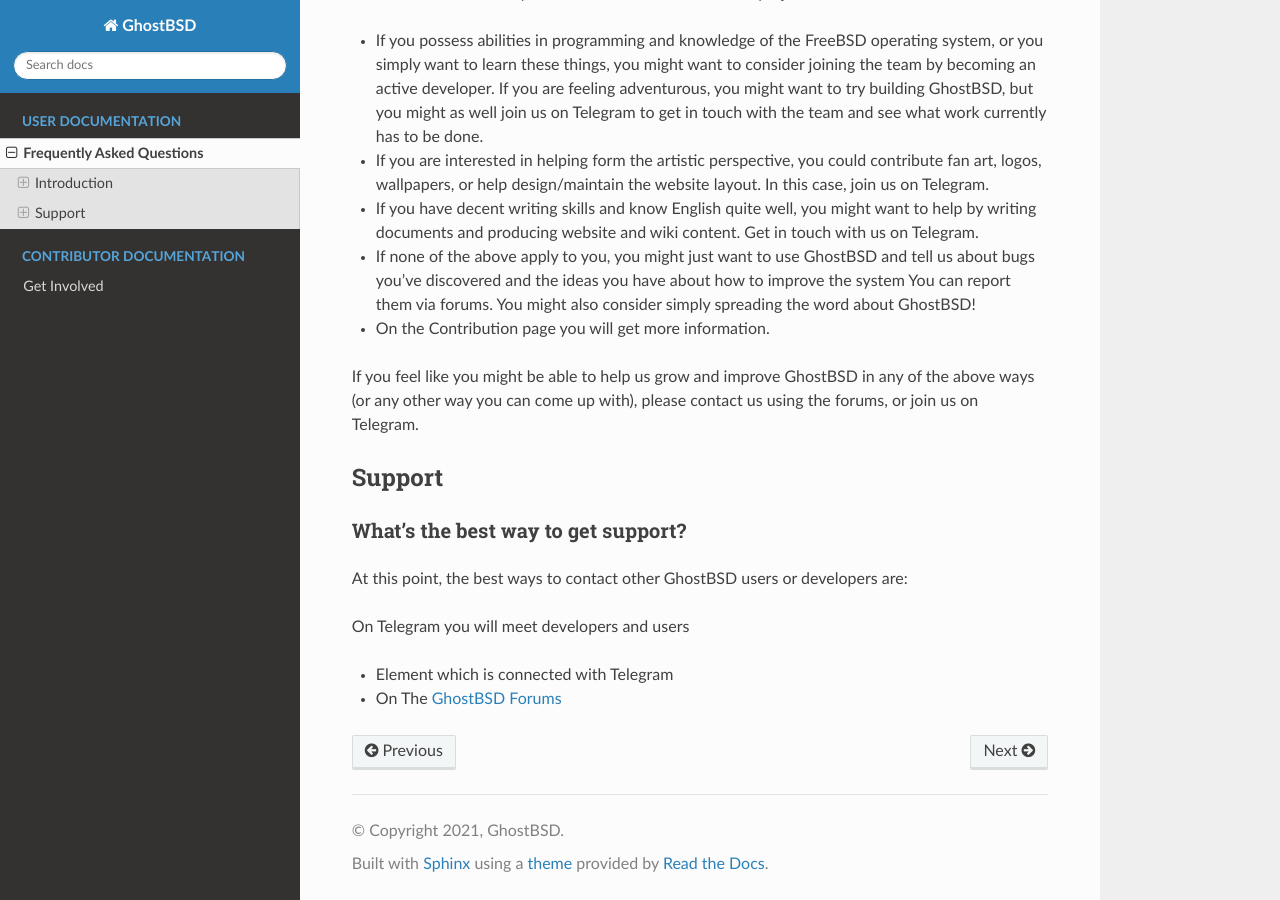
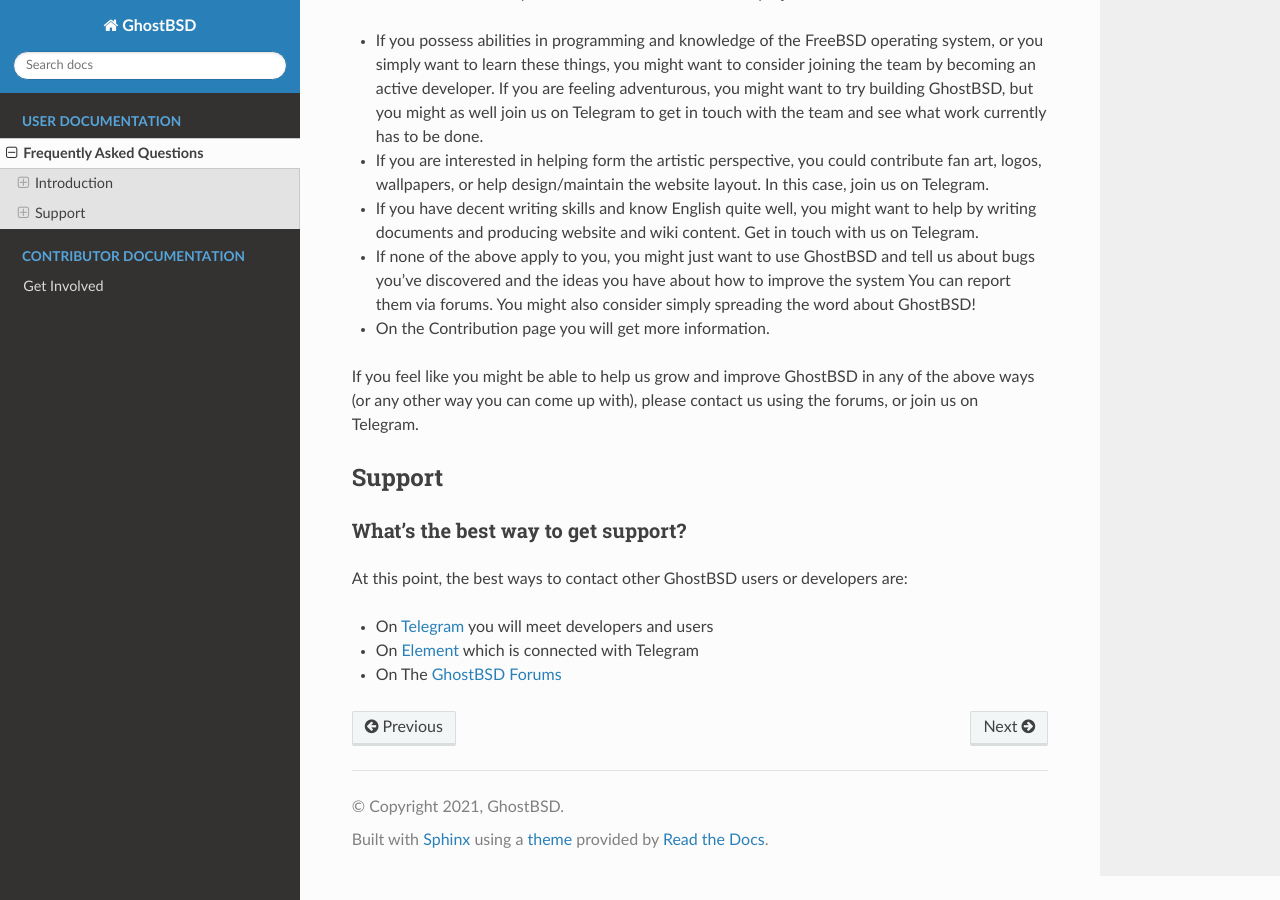
Before and after one commit to ghostbsd/documentation, a Sphinx documentation site: the page built from source/user/FAQ.md, in a window 1280 px wide and 900 px high, scrolled down 2415 px. Built offline with Sphinx 7.4.7 and the Read the Docs theme 2.0.0, drawn with Linux system fonts in a browser that asks for light colours.

Commit message:
Update What’s the best way to get support?

```diff
--- a/source/user/FAQ.md
+++ b/source/user/FAQ.md
@@ -79,7 +79,6 @@
 
 At this point, the best ways to contact other GhostBSD users or developers are:
 
-On Telegram you will meet developers and users
-
-* Element which is connected with Telegram
-* On The [GhostBSD Forums](https://forums.ghostbsd.org/)
+* On [Telegram](https://t.me/ghostbsd) you will meet developers and users
+* On [Element](https://app.element.io/#/room/#ghostbsd:matrix.org) which is connected with Telegram
+* On The [GhostBSD Forums](https://forums.ghostbsd.org)
```
